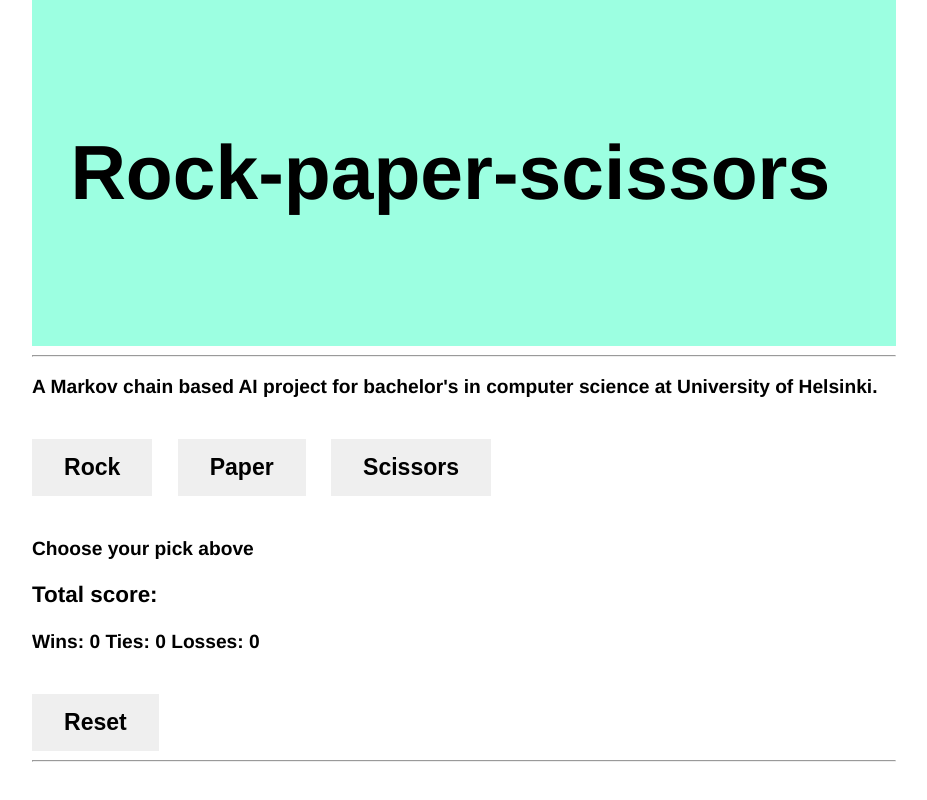
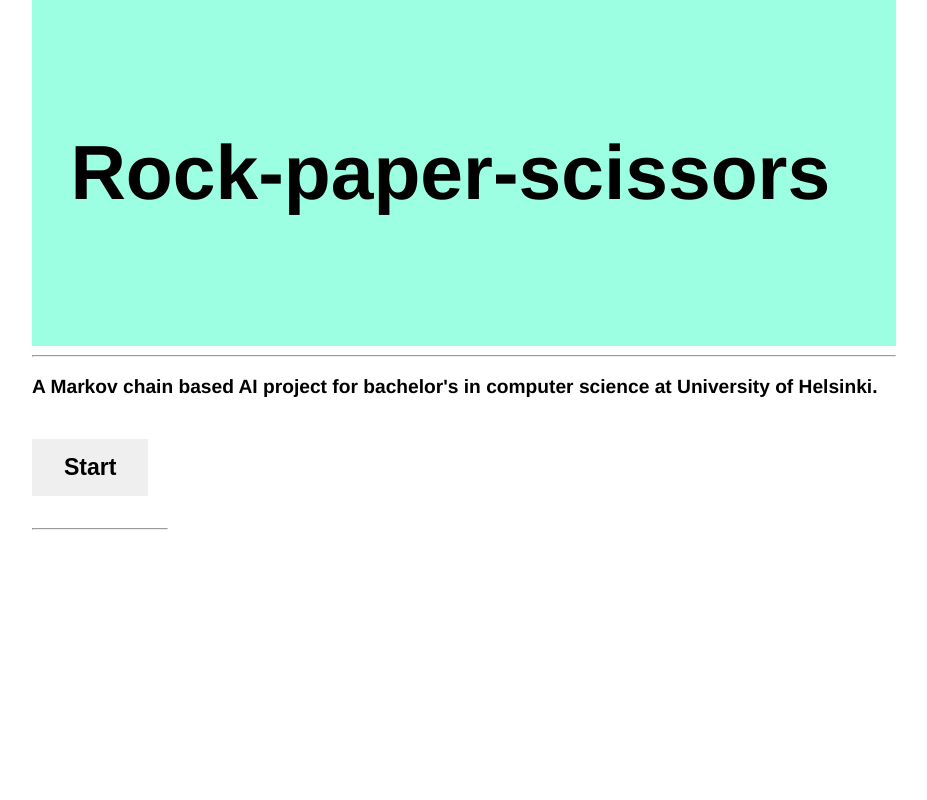
Before and after one commit to Sanexi/tira-harjoitustyo, a Flask app: page / in a window 1280 px wide. Shown: the whole page, without its empty margins (176-1103 px from the left). Run offline with Flask 2, Linux system fonts and the light colour scheme.

Commit message:
Fixing Heroku

```diff
--- a/src/routes.py
+++ b/src/routes.py
@@ -2,43 +2,36 @@ from app import app
 from constructor import Constructor
 from flask import redirect, render_template, request, session, abort
 
-class Data():
-    constructor = Constructor()
-    output = None
-    score = [0, 0, 0]
-def add_score():
-    result = data.output[0]
-    data.score[result] += 1
-
-data = Data()
+class Data:
+    result = None
+    game = None
 
 @app.route("/")
 def index():
-    output = data.output
-    score = data.score
-    return render_template("index.html", output=output, score=score)
+    return render_template("index.html")
+
+@app.route("/reset", methods=["POST"])
+def reset():
+    Data.game = Constructor()
+    return redirect("/rps")
+
+@app.route("/rps")
+def rps():
+    score = Data.game.get_score()
+    output = Data.result
+    return render_template("rps.html", output=output, score=score)
 
 @app.route("/rock", methods=["POST"])
 def rock():
-    data.output = data.constructor.play(1)
-    add_score()
-    return redirect("/")
+    Data.result = Data.game.play(1)
+    return redirect("/rps")
 
 @app.route("/paper", methods=["POST"])
 def paper():
-    data.output = data.constructor.play(2)
-    add_score()
-    return redirect("/")
+    Data.result = Data.game.play(2)
+    return redirect("/rps")
 
 @app.route("/scissors", methods=["POST"])
 def scissors():
-    data.output = data.constructor.play(3)
-    add_score()
-    return redirect("/")
-
-@app.route("/reset", methods=["POST"])
-def reset():
-    data.constructor = Constructor()
-    data.output = None
-    data.score = [0, 0, 0]
-    return redirect("/")
+    Data.result = Data.game.play(3)
+    return redirect("/rps")
--- a/src/templates/index.html
+++ b/src/templates/index.html
@@ -4,37 +4,9 @@
 <b>
     <p>A Markov chain based AI project for bachelor's in computer science at University of Helsinki.</p>
     <br>
-    <div class="rpspicks">
-        <form action="/rock" method="POST">
-            <input type="submit" value="Rock">
-        </form>
-
-        <form action="/paper" method="POST">
-            <input type="submit" value="Paper">
-        </form>
-
-        <form action="/scissors" method="POST">
-            <input type="submit" value="Scissors">
-        </form>
-    </div>
+        <form action="/reset" method="POST">
+            <input type="submit" value="Start">
     <br>
-    {% if output %}
-        {% if output[0] == 0 %}
-        <p>It's a tie!</p>
-        {% elif output[0] == 1 %}
-        <p>AI wins!</p>
-        {% elif output[0] == 2 %}
-        <p>Player wins!</p>
-        {% endif %}
-    {% else %}
-        <p>Choose your pick above</p>
-    {% endif %}
-    <h3>Total score:</h3>
-    <p>Wins: {{ score[2] }}  Ties: {{ score[0] }}  Losses: {{ score[1] }}</p>
-    <br>
-    <form action="/reset" method="POST">
-        <input type="submit" value="Reset">
-    </form>
 </b>
 <br>
 
```
Also changed, not shown: src/constructor.py (+7 -2 lines), src/templates/rps.html (added, +41 -0 lines).
